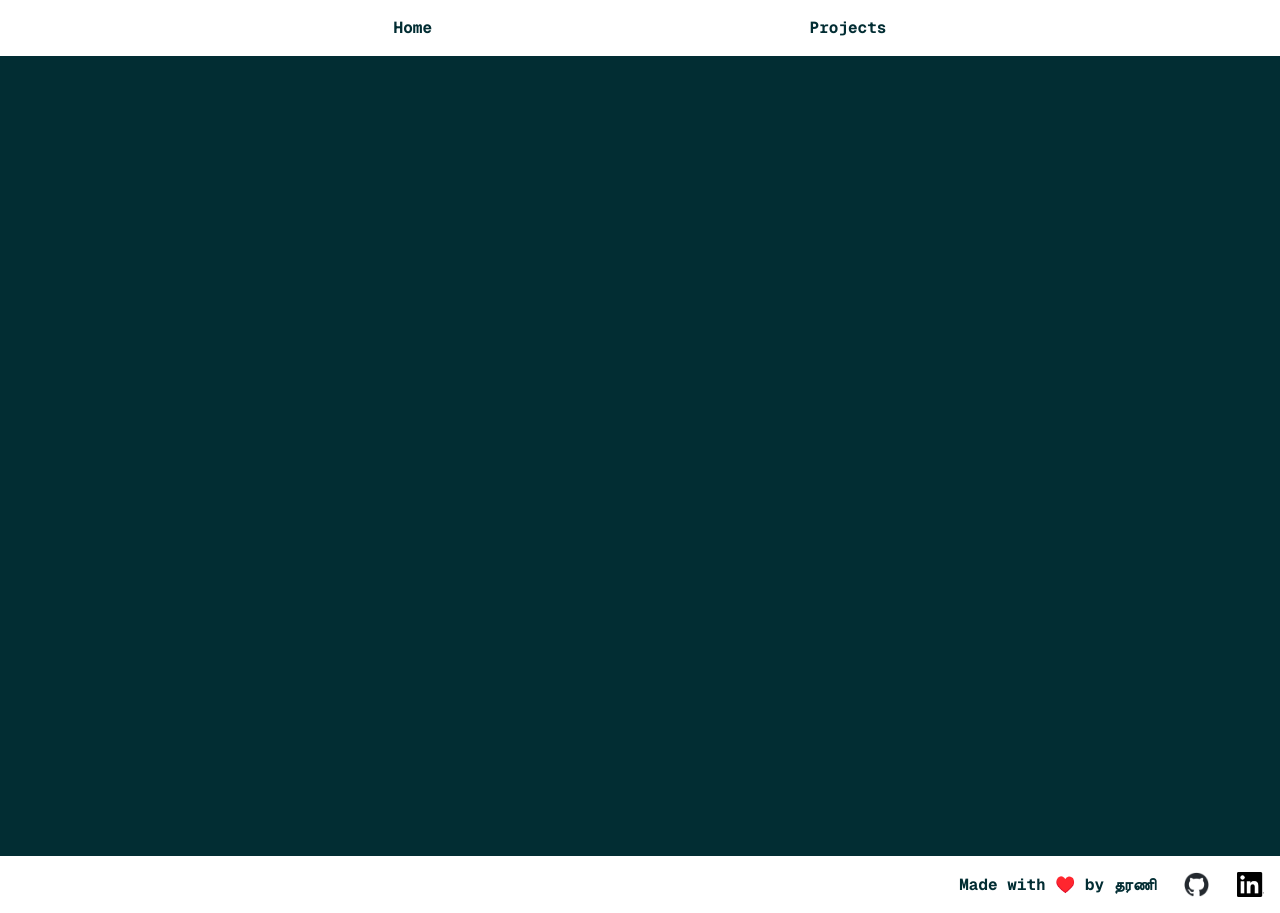
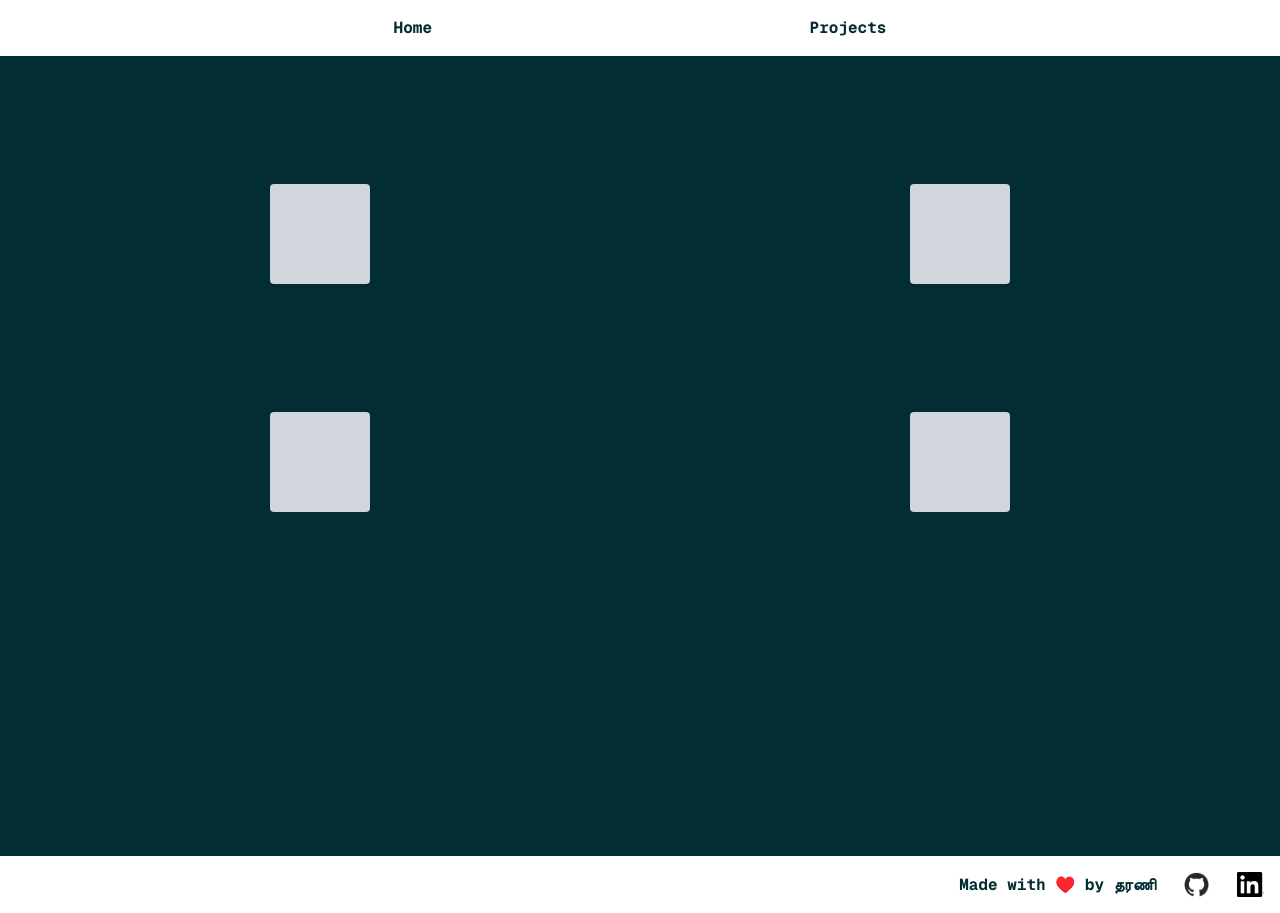
Before and after one commit to tharnyelilvannan/Portfolio, a Next.js app: page /projects in a window 1280 px wide. Built offline with nearby package versions, Linux system fonts and the light colour scheme.

Commit message:
Finish home page

```diff
--- a/src/app/globals.css
+++ b/src/app/globals.css
@@ -57,3 +57,20 @@ body {
   min-height: auto;
   min-width: auto;
 }
+
+.box {
+  border-radius: 0.25rem;
+  width: 100px;
+  height: 100px;
+  margin-right: auto;
+  margin-left: auto;
+  margin-top: 10%;
+}
+
+.projectBackground {
+  background: #022D33;
+  width: 100%;
+  height: 100%;
+  min-width: 100vw;
+  min-height: 100vh;
+}
--- a/src/app/projects/page.js
+++ b/src/app/projects/page.js
@@ -5,8 +5,45 @@ import { motion, AnimatePresence } from "motion/react"
 
 export default function Page() {
     return (
-        <div className="background">
+        <div className="projectBackground">
+            <div className='flex flex-row justify-evenly'>
+                <motion.div
+                    initial={{ opacity: 0, scale: 0 }}
+                    animate={{ opacity: 1, scale: 1 }}
+                    className="box bg-gray-300"
+                    transition={{
+                        duration: 0.4,
+                        scale: { type: "spring", visualDuration: 0.4, bounce: 0.7 },
+                    }}></motion.div>
+                <motion.div
+                    initial={{ opacity: 0, scale: 0 }}
+                    animate={{ opacity: 1, scale: 1 }}
+                    className="box bg-gray-300"
+                    transition={{
+                        duration: 0.4,
+                        scale: { type: "spring", visualDuration: 0.4, bounce: 0.7 },
+                    }}></motion.div>
 
+
+            </div>
+            <div className='flex flex-row justify-evenly'>
+                <motion.div
+                    initial={{ opacity: 0, scale: 0 }}
+                    animate={{ opacity: 1, scale: 1 }}
+                    className="box bg-gray-300"
+                    transition={{
+                        duration: 0.4,
+                        scale: { type: "spring", visualDuration: 0.4, bounce: 0.7 },
+                    }}></motion.div>
+                <motion.div
+                    initial={{ opacity: 0, scale: 0 }}
+                    animate={{ opacity: 1, scale: 1 }}
+                    className="box bg-gray-300"
+                    transition={{
+                        duration: 0.4,
+                        scale: { type: "spring", visualDuration: 0.4, bounce: 0.7 },
+                    }}></motion.div>
+            </div>
         </div>
     )
 }
```
